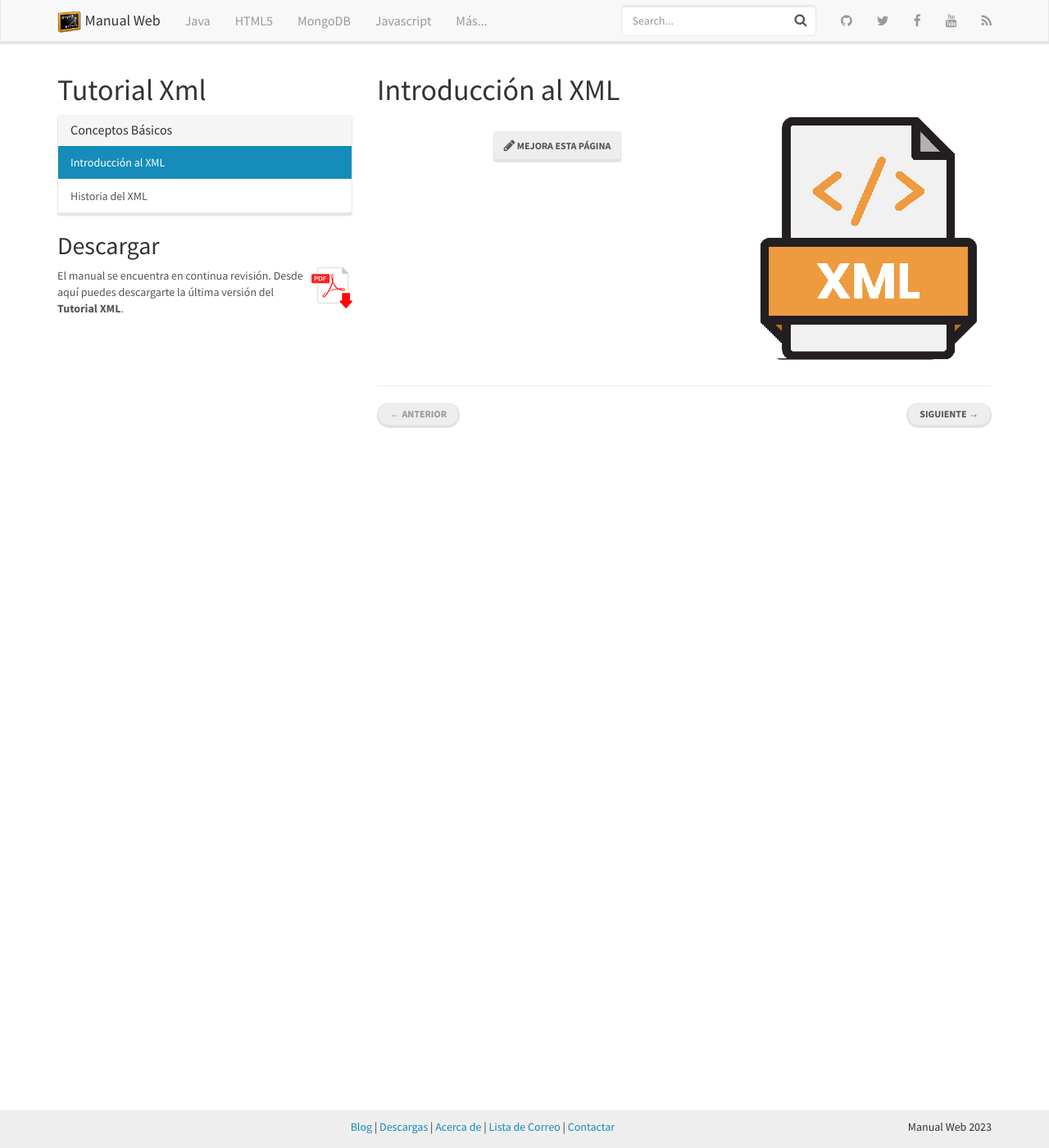
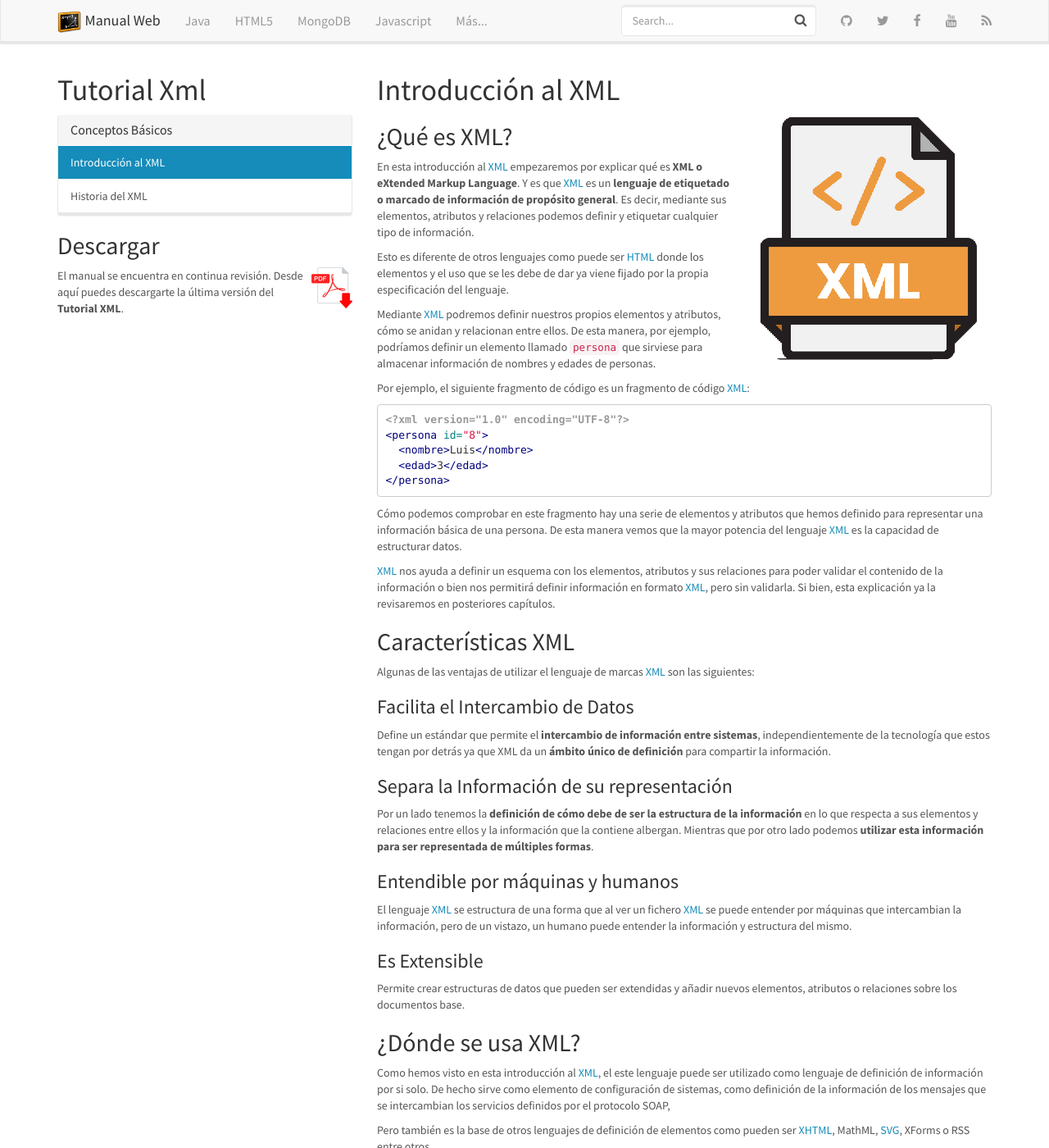
Before and after one commit to manualweb/manualweb, a Jekyll site: the page built from _xml/introduccion-al-xml.md, in a window 1280 px wide and 1400 px high. Shown: the whole window at 82% size. Built offline with Jekyll 4.4.1, drawn with Linux system fonts in a browser that asks for light colours; nearby versions of some CDN libraries.

Commit message:
Nuevos Elementos

````diff
--- a/_xml/introduccion-al-xml.md
+++ b/_xml/introduccion-al-xml.md
@@ -6,3 +6,71 @@ tags: [xml,elemento,atributo,relaciones,xhtml,svg,mathml,xforms,orientado_objeto
 image:
   path: /img/covers/xml-cover.png
 ---
+
+## ¿Qué es XML?
+
+
+En esta introducción al [XML](https://www.manualweb.net/xml/) empezaremos por explicar qué es **XML o eXtended Markup Language**. Y es que [XML](https://www.manualweb.net/xml/) es un **lenguaje de etiquetado o marcado de información de propósito general**. Es decir, mediante sus elementos, atributos y relaciones podemos definir y etiquetar cualquier tipo de información.
+
+
+Esto es diferente de otros lenguajes como puede ser [HTML](https://www.manualweb.net/html/) donde los elementos y el uso que se les debe de dar ya viene fijado por la propia especificación del lenguaje.
+
+
+Mediante [XML](https://www.manualweb.net/xml/) podremos definir nuestros propios elementos y atributos, cómo se anidan y relacionan entre ellos. De esta manera, por ejemplo, podríamos definir un elemento llamado `persona` que sirviese para almacenar información de nombres y edades de personas.
+
+
+Por ejemplo, el siguiente fragmento de código es un fragmento de código [XML](https://www.manualweb.net/xml/):
+
+
+```xml
+<?xml version="1.0" encoding="UTF-8"?>
+<persona id="8">
+  <nombre>Luis</nombre>
+  <edad>3</edad>
+</persona>
+```
+
+
+Cómo podemos comprobar en este fragmento hay una serie de elementos y atributos que hemos definido para representar una información básica de una persona. De esta manera vemos que la mayor potencia del lenguaje [XML](https://www.manualweb.net/xml/) es la capacidad de estructurar datos.
+
+
+[XML](https://www.manualweb.net/xml/) nos ayuda a definir un esquema con los elementos, atributos y sus relaciones para poder validar el contenido de la información o bien nos permitirá definir información en formato [XML](https://www.manualweb.net/xml/), pero sin validarla. Si bien, esta explicación ya la revisaremos en posteriores capítulos.
+
+
+## Características XML
+
+
+Algunas de las ventajas de utilizar el lenguaje de marcas [XML](https://www.manualweb.net/xml/) son las siguientes:
+
+
+### Facilita el Intercambio de Datos
+
+
+Define un estándar que permite el **intercambio de información entre sistemas**, independientemente de la tecnología que estos tengan por detrás ya que XML da un **ámbito único de definición** para compartir la información.
+
+
+### Separa la Información de su representación
+
+
+Por un lado tenemos la **definición de cómo debe de ser la estructura de la información** en lo que respecta a sus elementos y relaciones entre ellos y la información que la contiene albergan. Mientras que por otro lado podemos **utilizar esta información para ser representada de múltiples formas**.
+
+
+### Entendible por máquinas y humanos
+
+
+El lenguaje [XML](https://www.manualweb.net/xml/) se estructura de una forma que al ver un fichero [XML](https://www.manualweb.net/xml/) se puede entender por máquinas que intercambian la información, pero de un vistazo, un humano puede entender la información y estructura del mismo.
+
+
+### Es Extensible
+
+
+Permite crear estructuras de datos que pueden ser extendidas y añadir nuevos elementos, atributos o relaciones sobre los documentos base.
+
+
+## ¿Dónde se usa XML?
+
+
+Como hemos visto en esta introducción al [XML](https://www.manualweb.net/xml/), el este lenguaje puede ser utilizado como lenguaje de definición de información por si solo. De hecho sirve como elemento de configuración de sistemas, como definición de la información de los mensajes que se intercambian los servicios definidos por el protocolo SOAP,
+
+
+Pero también es la base de otros lenguajes de definición de elementos como pueden ser [XHTML](https://manualweb.net/html/historia-html-estandar/#xml-y-xhtml-10), MathML, [SVG](https://www.manualweb.net/svg/), XForms o RSS entre otros.
````
